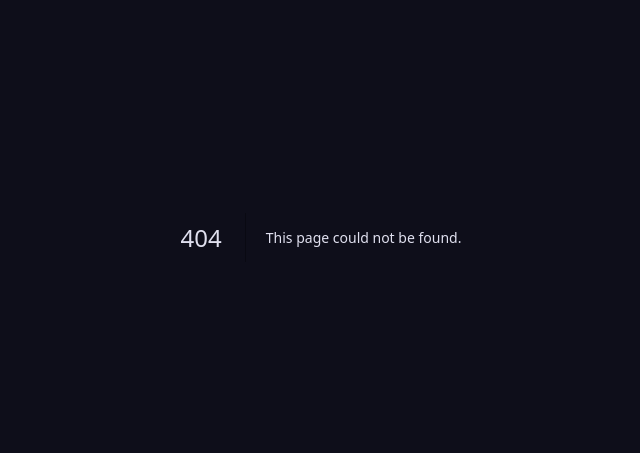
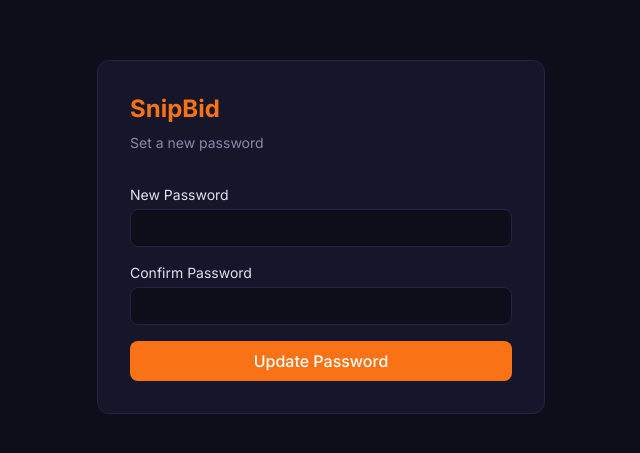
Before and after one commit to Lorenzo-py18/snipbid, a Next.js app: page /reset-password in a window 1280 px wide. Before the commit this address had no page. Shown: the part 163-616 px from the top of the page, without its empty margins (319-959 px from the left). Built offline with nearby package versions, Linux system fonts and the light colour scheme; no server answers.

Commit message:
Add forgot/reset password pages

```diff
--- /dev/null
+++ b/app/(auth)/forgot-password/page.tsx
@@ -0,0 +1,75 @@
+"use client";
+import { useState } from "react";
+import { supabase } from "@/lib/supabase";
+import Link from "next/link";
+
+export default function ForgotPasswordPage() {
+  const [email, setEmail] = useState("");
+  const [loading, setLoading] = useState(false);
+  const [sent, setSent] = useState(false);
+  const [error, setError] = useState("");
+
+  async function handleSubmit(e: React.FormEvent) {
+    e.preventDefault();
+    setLoading(true);
+    setError("");
+    const { error } = await supabase.auth.resetPasswordForEmail(email, {
+      redirectTo: `${window.location.origin}/reset-password`,
+    });
+    setLoading(false);
+    if (error) {
+      setError(error.message);
+    } else {
+      setSent(true);
+    }
+  }
+
+  return (
+    <div className="min-h-screen flex items-center justify-center" style={{ backgroundColor: "#0e0e1a" }}>
+      <div className="w-full max-w-md p-8 rounded-xl" style={{ backgroundColor: "#16162a", border: "1px solid #222244" }}>
+        <h1 className="text-2xl font-bold mb-2" style={{ color: "#f97316" }}>SnipBid</h1>
+        <p className="text-sm mb-8" style={{ color: "#8888aa" }}>Reset your password</p>
+
+        {sent ? (
+          <div className="text-center">
+            <div className="text-4xl mb-4">📧</div>
+            <p className="font-medium mb-2" style={{ color: "#e0e0ef" }}>Check your email</p>
+            <p className="text-sm mb-6" style={{ color: "#8888aa" }}>
+              We sent a reset link to <strong>{email}</strong>
+            </p>
+            <Link href="/login" style={{ color: "#f97316", fontSize: 14 }}>Back to Sign In</Link>
+          </div>
+        ) : (
+          <>
+            <form onSubmit={handleSubmit} className="space-y-4">
+              <div>
+                <label className="block text-sm mb-1" style={{ color: "#e0e0ef" }}>Email</label>
+                <input
+                  type="email"
+                  value={email}
+                  onChange={(e) => setEmail(e.target.value)}
+                  required
+                  placeholder="you@example.com"
+                  className="w-full px-3 py-2 rounded-lg text-sm outline-none"
+                  style={{ backgroundColor: "#0e0e1a", border: "1px solid #222244", color: "#e0e0ef" }}
+                />
+              </div>
+              {error && <p className="text-red-400 text-sm">{error}</p>}
+              <button
+                type="submit"
+                disabled={loading}
+                className="w-full py-2 rounded-lg font-medium text-white"
+                style={{ backgroundColor: "#f97316", opacity: loading ? 0.7 : 1 }}
+              >
+                {loading ? "Sending..." : "Send Reset Link"}
+              </button>
+            </form>
+            <p className="text-sm mt-6 text-center" style={{ color: "#8888aa" }}>
+              <Link href="/login" style={{ color: "#f97316" }}>Back to Sign In</Link>
+            </p>
+          </>
+        )}
+      </div>
+    </div>
+  );
+}
--- a/app/(auth)/login/page.tsx
+++ b/app/(auth)/login/page.tsx
@@ -64,12 +64,19 @@
           </button>
         </form>
 
-        <p className="text-sm mt-6 text-center" style={{ color: "#8888aa" }}>
-          No account?{" "}
-          <Link href="/signup" style={{ color: "#f97316" }}>
-            Create one free
-          </Link>
-        </p>
+        <div className="mt-6 space-y-2 text-center">
+          <p className="text-sm" style={{ color: "#8888aa" }}>
+            <Link href="/forgot-password" style={{ color: "#f97316" }}>
+              Forgot password?
+            </Link>
+          </p>
+          <p className="text-sm" style={{ color: "#8888aa" }}>
+            No account?{" "}
+            <Link href="/signup" style={{ color: "#f97316" }}>
+              Create one free
+            </Link>
+          </p>
+        </div>
       </div>
     </div>
   );
--- /dev/null
+++ b/app/(auth)/reset-password/page.tsx
@@ -0,0 +1,77 @@
+"use client";
+import { useState } from "react";
+import { supabase } from "@/lib/supabase";
+import { useRouter } from "next/navigation";
+
+export default function ResetPasswordPage() {
+  const router = useRouter();
+  const [password, setPassword] = useState("");
+  const [confirm, setConfirm] = useState("");
+  const [loading, setLoading] = useState(false);
+  const [error, setError] = useState("");
+
+  async function handleSubmit(e: React.FormEvent) {
+    e.preventDefault();
+    if (password !== confirm) {
+      setError("Passwords do not match");
+      return;
+    }
+    if (password.length < 6) {
+      setError("Password must be at least 6 characters");
+      return;
+    }
+    setLoading(true);
+    setError("");
+    const { error } = await supabase.auth.updateUser({ password });
+    setLoading(false);
+    if (error) {
+      setError(error.message);
+    } else {
+      router.push("/dashboard");
+    }
+  }
+
+  return (
+    <div className="min-h-screen flex items-center justify-center" style={{ backgroundColor: "#0e0e1a" }}>
+      <div className="w-full max-w-md p-8 rounded-xl" style={{ backgroundColor: "#16162a", border: "1px solid #222244" }}>
+        <h1 className="text-2xl font-bold mb-2" style={{ color: "#f97316" }}>SnipBid</h1>
+        <p className="text-sm mb-8" style={{ color: "#8888aa" }}>Set a new password</p>
+
+        <form onSubmit={handleSubmit} className="space-y-4">
+          <div>
+            <label className="block text-sm mb-1" style={{ color: "#e0e0ef" }}>New Password</label>
+            <input
+              type="password"
+              value={password}
+              onChange={(e) => setPassword(e.target.value)}
+              required
+              minLength={6}
+              className="w-full px-3 py-2 rounded-lg text-sm outline-none"
+              style={{ backgroundColor: "#0e0e1a", border: "1px solid #222244", color: "#e0e0ef" }}
+            />
+          </div>
+          <div>
+            <label className="block text-sm mb-1" style={{ color: "#e0e0ef" }}>Confirm Password</label>
+            <input
+              type="password"
+              value={confirm}
+              onChange={(e) => setConfirm(e.target.value)}
+              required
+              className="w-full px-3 py-2 rounded-lg text-sm outline-none"
+              style={{ backgroundColor: "#0e0e1a", border: "1px solid #222244", color: "#e0e0ef" }}
+            />
+          </div>
+          {error && <p className="text-red-400 text-sm">{error}</p>}
+          <button
+            type="submit"
+            disabled={loading}
+            className="w-full py-2 rounded-lg font-medium text-white"
+            style={{ backgroundColor: "#f97316", opacity: loading ? 0.7 : 1 }}
+          >
+            {loading ? "Updating..." : "Update Password"}
+          </button>
+        </form>
+      </div>
+    </div>
+  );
+}
--- a/proxy.ts
+++ b/proxy.ts
@@ -28,7 +28,7 @@
   const { data: { user } } = await supabase.auth.getUser();
   const path = request.nextUrl.pathname;
 
-  const publicPaths = ["/login", "/signup", "/q/"];
+  const publicPaths = ["/login", "/signup", "/q/", "/forgot-password", "/reset-password"];
   const isPublic = publicPaths.some((p) => path.startsWith(p));
 
   if (!user && !isPublic && path !== "/") {
```
